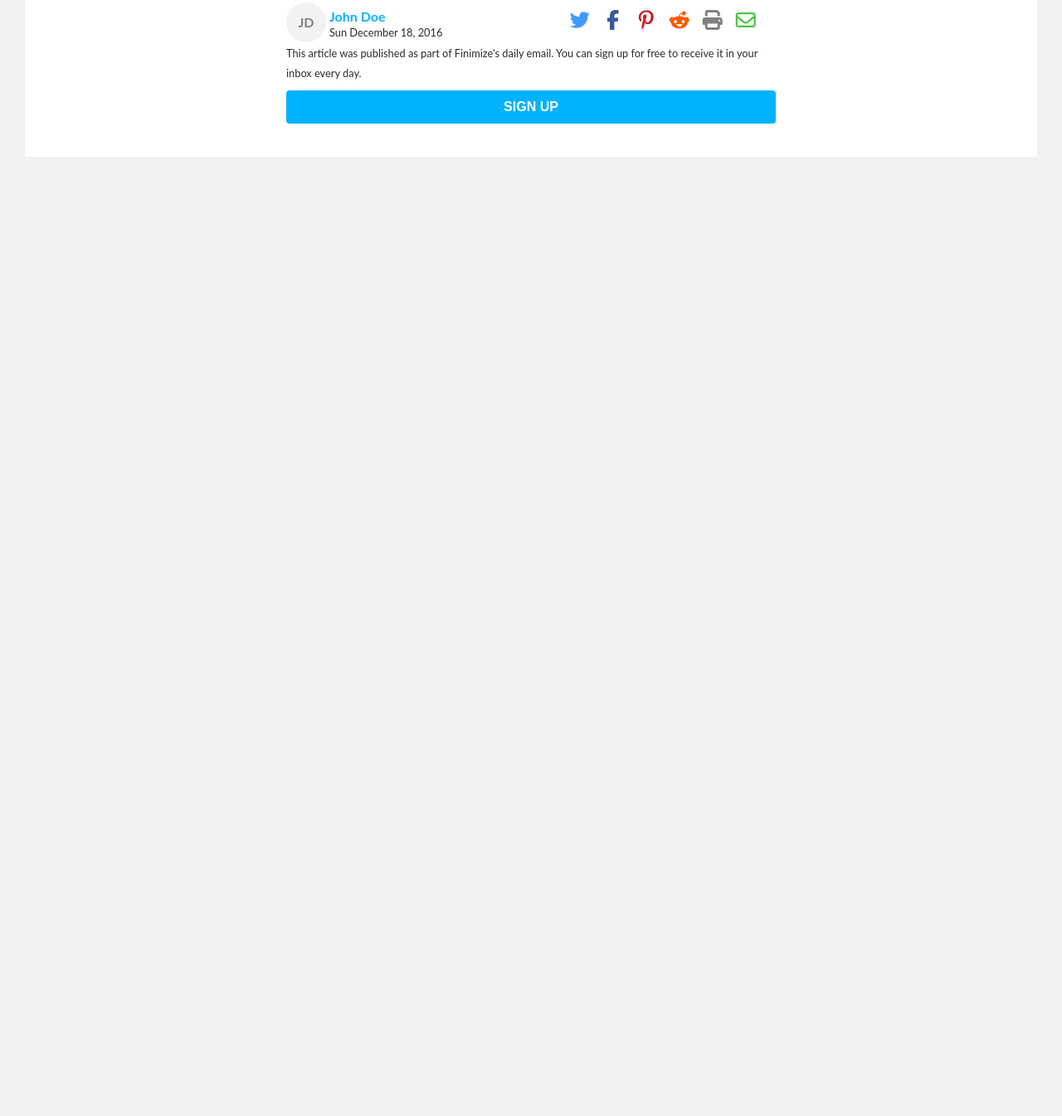
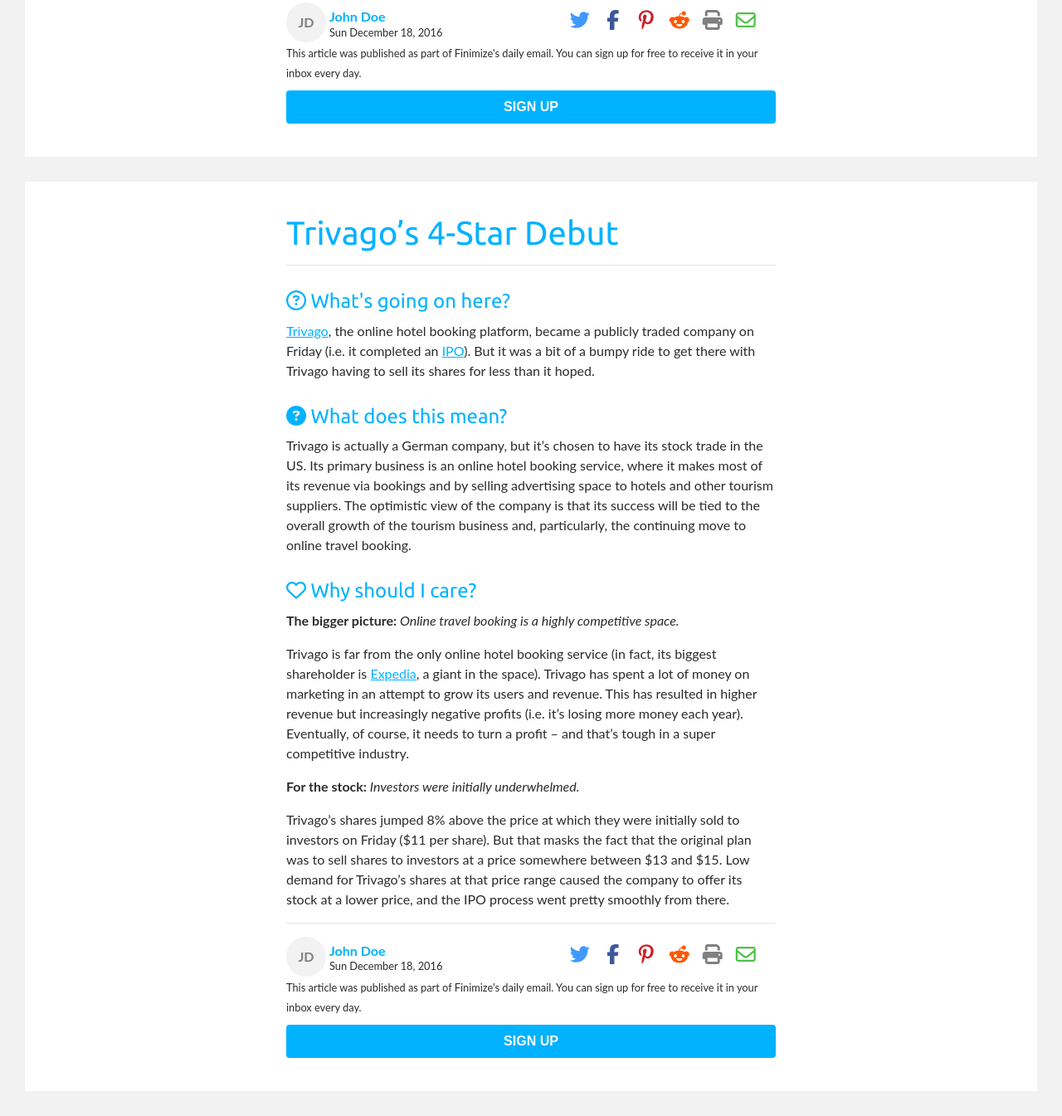
Before and after one commit to Rebehn/finimize-test, a plain HTML site: page index.html in a window 1280 px wide. Shown: the part 1981-3326 px from the top of the page at 83% size. Before the commit the page ends 2170 px from the top, so only its background shows below. Drawn offline with nearby package versions, Linux system fonts and the light colour scheme; a script that the page names is missing.

Commit message:
added 3rd article

```diff
--- a/index.html
+++ b/index.html
@@ -118,5 +118,52 @@
         </div>
         <button class="signup">SIGN UP</button>
       </div>
+      <div class="bar"></div>
+      <div class="container article">
+        <h1>Trivago’s 4-Star Debut</h1>
+        <hr>
+        <h4><i class="fa fa-question-circle-o" aria-hidden="true"></i> What's going on here?</h4>
+        <p><a href="#">Trivago</a>, the online hotel booking platform, became a publicly traded company on Friday (i.e. it completed an <a href="#">IPO</a>). But it was a bit of a bumpy ride to get there with Trivago having to sell its shares for less than it hoped.</p>
+        <h4><i class="fa fa-question-circle" aria-hidden="true"></i> What does this mean?</h4>
+        <p>Trivago is actually a German company, but it’s chosen to have its stock trade in the US. Its primary business is an online hotel booking service, where it makes most of its revenue via bookings and by selling advertising space to hotels and other tourism suppliers. The optimistic view of the company is that its success will be tied to the overall growth of the tourism business and, particularly, the continuing move to online travel booking.</h4>
+        <h4><i class="fa fa-heart-o" aria-hidden="true"></i> Why should I care?</h4>
+        <p><strong>The bigger picture: </strong><em>Online travel booking is a highly competitive space.</em></p>
+        <p>Trivago is far from the only online hotel booking service (in fact, its biggest shareholder is <a href="#">Expedia</a>, a giant in the space). Trivago has spent a lot of money on marketing in an attempt to grow its users and revenue. This has resulted in higher revenue but increasingly negative profits (i.e. it’s losing more money each year). Eventually, of course, it needs to turn a profit – and that’s tough in a super competitive industry.</p>
+        <p><strong>For the stock: </strong><em>Investors were initially underwhelmed.</em></p>
+        <p>Trivago’s shares jumped 8% above the price at which they were initially sold to investors on Friday ($11 per share). But that masks the fact that the original plan was to sell shares to investors at a price somewhere between $13 and $15. Low demand for Trivago’s shares at that price range caused the company to offer its stock at a lower price, and the IPO process went pretty smoothly from there.</p>
+        <hr>
+        <div class="author">
+          <div class="authorInit">
+            JD
+          </div>
+          <span id="name">John Doe</span>
+          <small id="date">Sun December 18, 2016</small>
+        </div>
+        <div class="shareBox">
+          <div class="shareLogo" id="shareTwitter">
+            <i class="fa fa-twitter" aria-hidden="true"></i>
+          </div>
+          <div class="shareLogo" id="shareFacebook">
+            <i class="fa fa-facebook" aria-hidden="true"></i>
+          </div>
+          <div class="shareLogo" id="sharePinterest">
+            <i class="fa fa-pinterest-p" aria-hidden="true"></i>
+          </div>
+          <div class="shareLogo" id="shareReddit">
+            <i class="fa fa-reddit-alien" aria-hidden="true"></i>
+          </div>
+          <div class="shareLogo" id="sharePrint">
+            <i class="fa fa-print" aria-hidden="true"></i>
+          </div>
+          <div class="shareLogo" id="shareEmail">
+            <i class="fa fa-envelope-o" aria-hidden="true"></i>
+          </div>
+        </div>
+        <div class="signupText">
+          <small>This article was published as part of Finimize's daily email. You can sign up for free to receive it in your inbox every day.</small>
+        </div>
+        <button class="signup">SIGN UP</button>
+      </div>
+      <div class="bar"></div>
   </body>
 </html>
```
